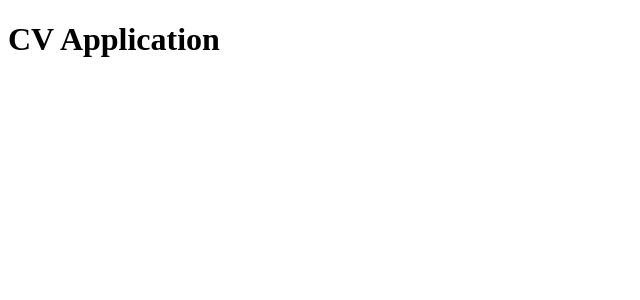
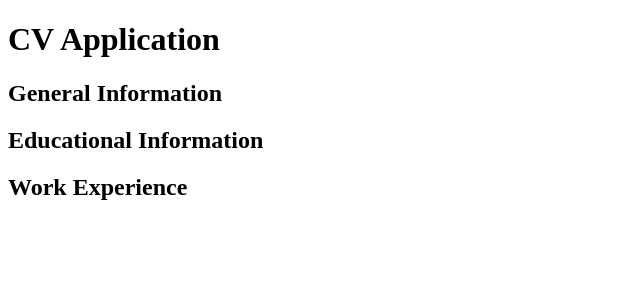
Before and after one commit to devritra/cv-application-odin, a React (Vite) app: page / in a window 1280 px wide. Shown: the top 300 px of the page, without its empty margins (0-640 px from the left). Built offline with nearby package versions, Linux system fonts and the light colour scheme.

Commit message:
feat: create FormHolder component

```diff
--- /dev/null
+++ b/src/components/FormHolder.jsx
@@ -0,0 +1,9 @@
+export function FormHolder(){
+    return(
+        <>
+            <h2>General Information</h2>
+            <h2>Educational Information</h2>
+            <h2>Work Experience</h2>
+        </>
+    )
+}
--- a/src/components/MainPage.jsx
+++ b/src/components/MainPage.jsx
@@ -1,7 +1,10 @@
+import { FormHolder } from "./FormHolder"
+
 export function MainPage(){
     return(
         <>
             <h1>CV Application</h1>
+            <FormHolder/>
         </>
     )
 }
```
